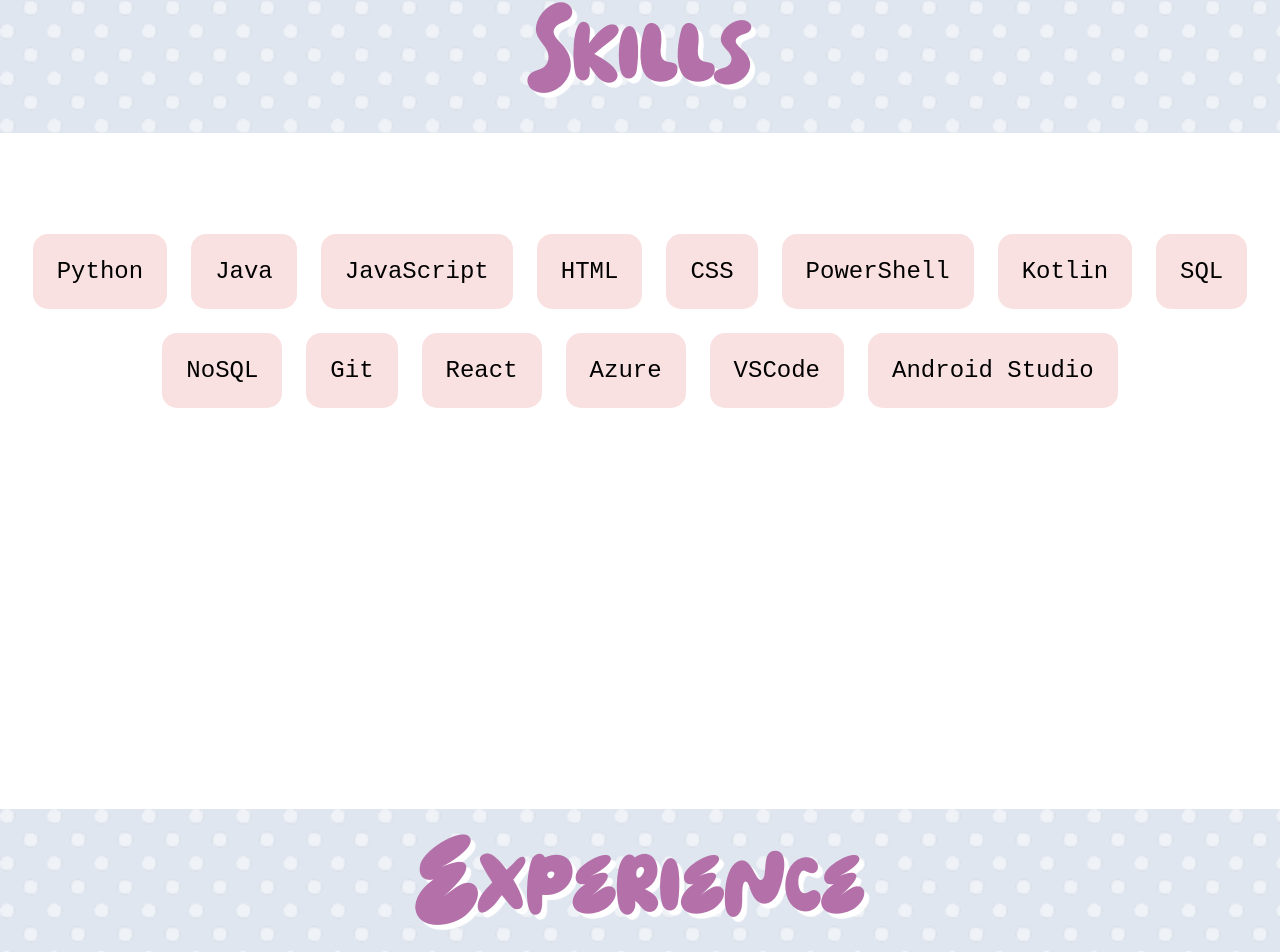
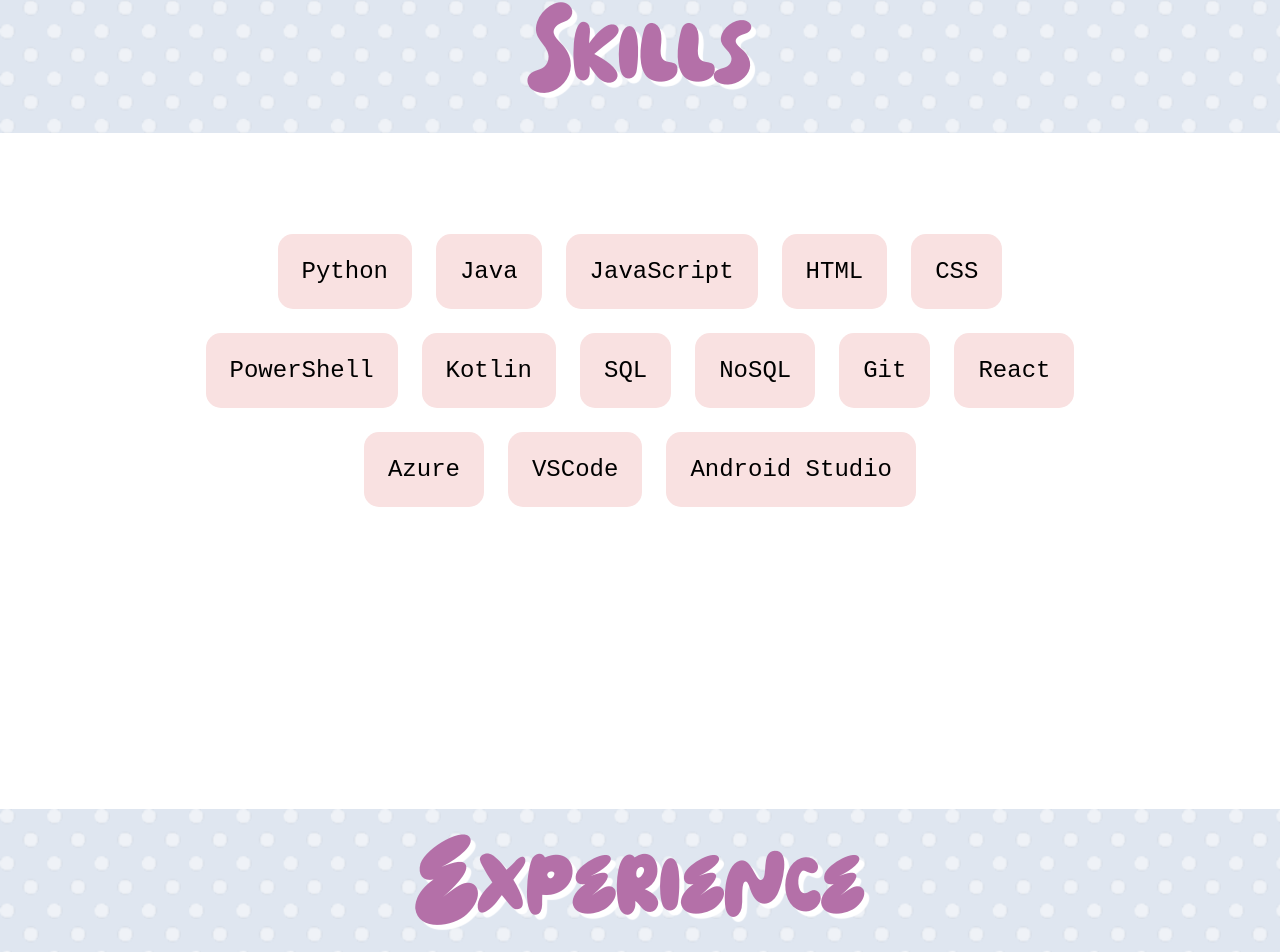
Before and after one commit to rlbeagley/rlbeagley.github.io, a React (Vite) app in the folder portfolio_v1/: page / in a window 1280 px wide. Shown: the part 1729-2681 px from the top of the page. Built offline with nearby package versions, Linux system fonts and the light colour scheme; a web font is replaced by a local one.

Commit message:
skills margin

```diff
--- a/portfolio_v1/src/components/Skills.css
+++ b/portfolio_v1/src/components/Skills.css
@@ -5,4 +5,5 @@
     align-items:center;
     flex-wrap: wrap;
     padding-top: 4em;
+    margin: 0em 10em;
 }
```
